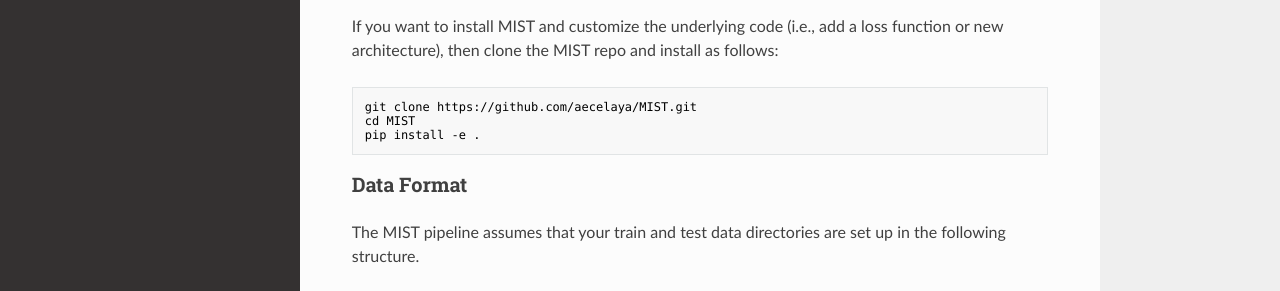
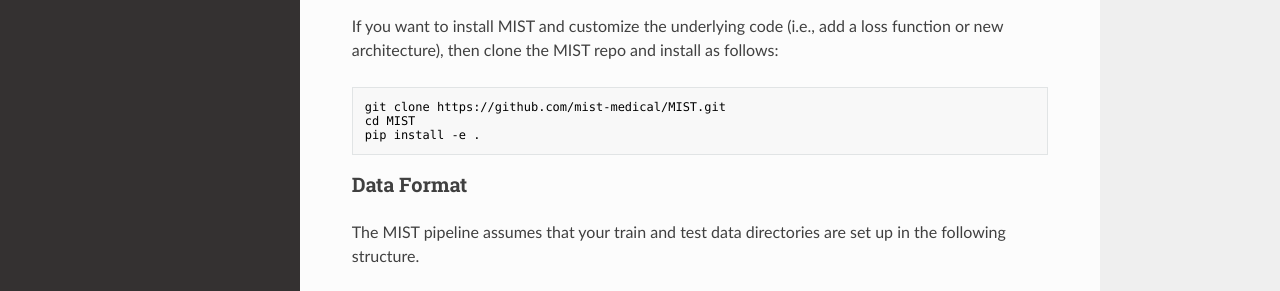
Before and after one commit to mist-medical/MIST, an MkDocs documentation site: the page built from docs/getting_started.md, in a window 1280 px wide and 900 px high. Shown: the part 421-712 px from the top of the window. Built offline with MkDocs 1.6.1, drawn with Linux system fonts in a browser that asks for light colours; nearby versions of some CDN libraries; library files that are not in the unit come from our copies; some of the changed lines change nothing that is shown.

Commit message:
Update github repo in getting_started.md

````diff
--- a/docs/getting_started.md
+++ b/docs/getting_started.md
@@ -13,7 +13,7 @@
 If you want to install MIST and customize the underlying code (i.e., add a loss function or new architecture),
 then clone the MIST repo and install as follows:
 ```console
-git clone https://github.com/aecelaya/MIST.git
+git clone https://github.com/mist-medical/MIST.git
 cd MIST
 pip install -e .
 ```
````
